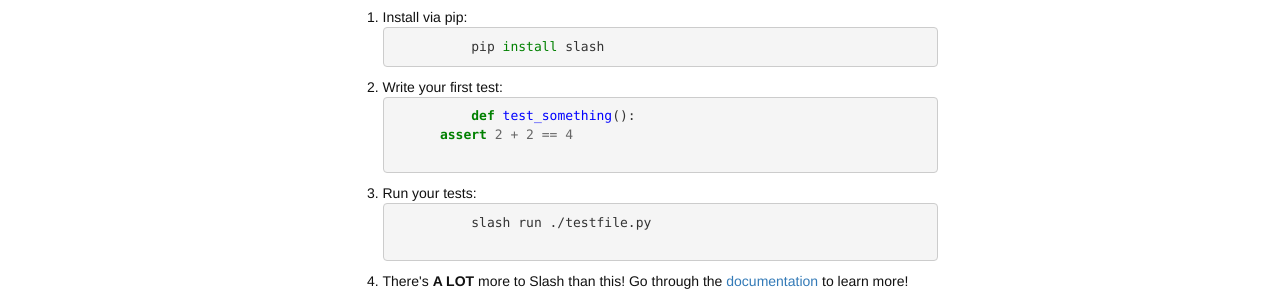
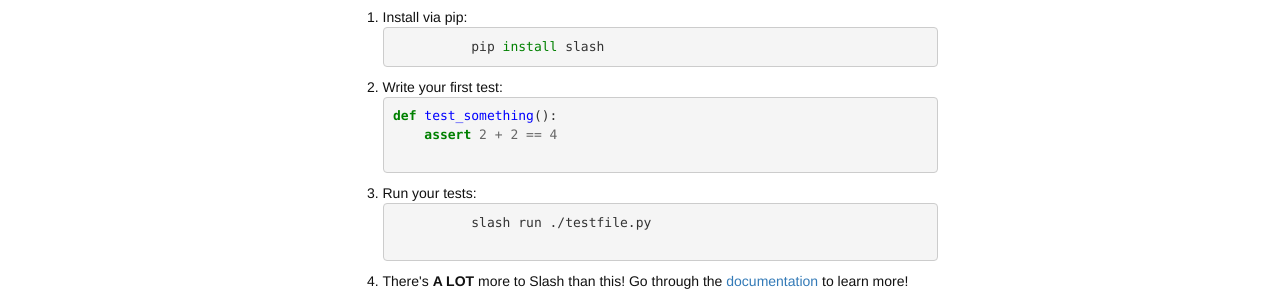
Before and after one commit to getslash/getslash.github.io, a Jekyll site: the page built from slash/index.html, in a window 1280 px wide. Shown: the part 1911-2211 px from the top of the page. Built offline with Jekyll 4.4.1, drawn with Linux system fonts in a browser that asks for light colours; nearby versions of some CDN libraries.

Commit message:
Fix badge and test indentation

```diff
--- a/slash/index.html
+++ b/slash/index.html
@@ -54,7 +54,7 @@
     <div class="col-sm-4 text-center">
       <i class="fa fa-arrows-h fa-5x"></i>
       <h3>Compatible</h3>
-      <img alt="" src="https://img.shields.io/pypi/pyversions/slash.svg"/>
+      <img alt="" src="https://img.shields.io/badge/python-2.6%2C2.7%2C3.3%2C3.4%2C3.5-green.svg"/>
       <p>Real world projects use real-world Python distributions, so we take great care to maintain Python version compatibility, all the way back to 2.6 which is still found on old production distros. We even support pypy!
       </p>
     </div>
@@ -94,8 +94,8 @@
         <li>
           Write your first test:
           {% highlight python %}
-          def test_something():
-      assert 2 + 2 == 4
+def test_something():
+    assert 2 + 2 == 4
           {% endhighlight %}
         </li>
         <li>
```
